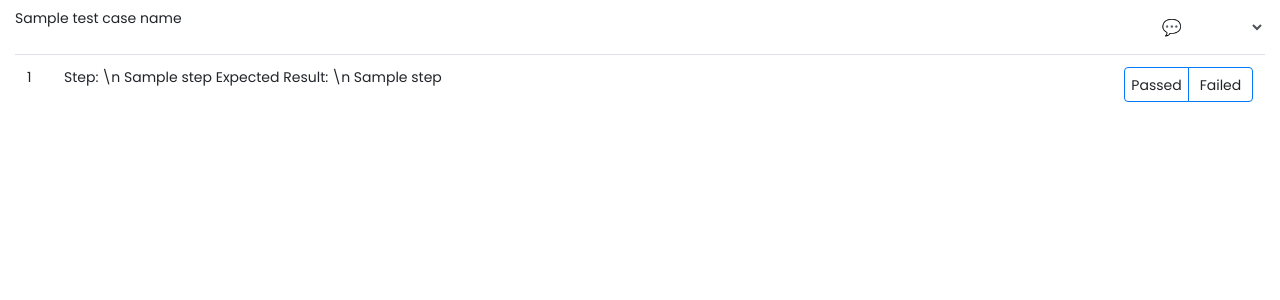
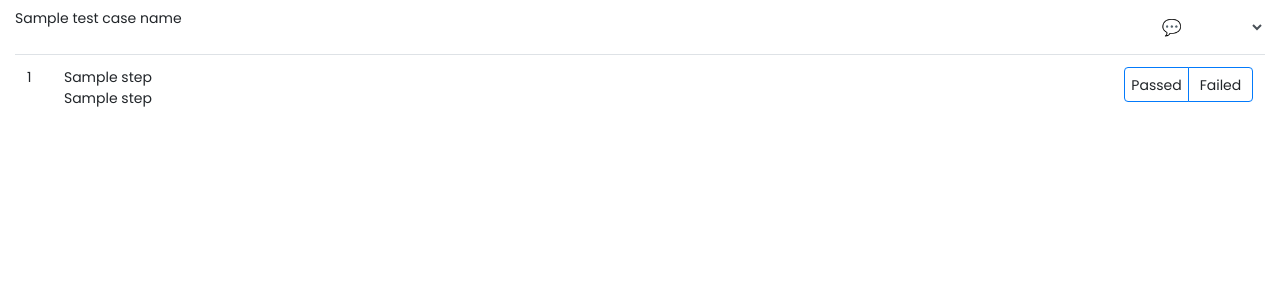
Before and after one commit to DartSkywalker/ado-test-runner, a Python web app: template templates/run.html in a window 1280 px wide. Shown: the part 56-356 px from the top of the page. Run offline with Jinja, Linux system fonts and the light colour scheme; the template is opened without the code that fills it: most values are stand-ins (such as "Sample title", 1, 10 or a date in 2020); some libraries are stand-ins or nearby versions.

Commit message:
Test Run steps formating (html escaping)

```diff
--- a/templates/run.html
+++ b/templates/run.html
@@ -81,10 +81,13 @@
         {% for step_data in steps_data_list %}
         <tr class="clickable-row">
             <td>{{ step_data[0] }}</td>
-            <td>Step: \n
-                {{ step_data[1] }}
-                Expected Result: \n
-                {{ step_data[2] }}
+            <td>
+                <div>
+                {{ step_data[1] | safe }}
+                </div>
+                <div>
+                {{ step_data[2] | safe }}
+                </div>
             </td>
             <td id="selector">
                 <div class="btn-group btn-group-toggle" data-toggle="buttons">
@@ -115,6 +118,10 @@
         src="https://cdn.jsdelivr.net/npm/popper.js@1.16.1/dist/umd/popper.min.js"></script>
 <script crossorigin="anonymous" integrity="sha384-B4gt1jrGC7Jh4AgTPSdUtOBvfO8shuf57BaghqFfPlYxofvL8/KUEfYiJOMMV+rV"
         src="https://stackpath.bootstrapcdn.com/bootstrap/4.5.2/js/bootstrap.min.js"></script>
+
+
+
+
 <script>
     $('#backToSuite').attr("href", window.location.href.substr(0,
         window.location.href.lastIndexOf("/"))
```
